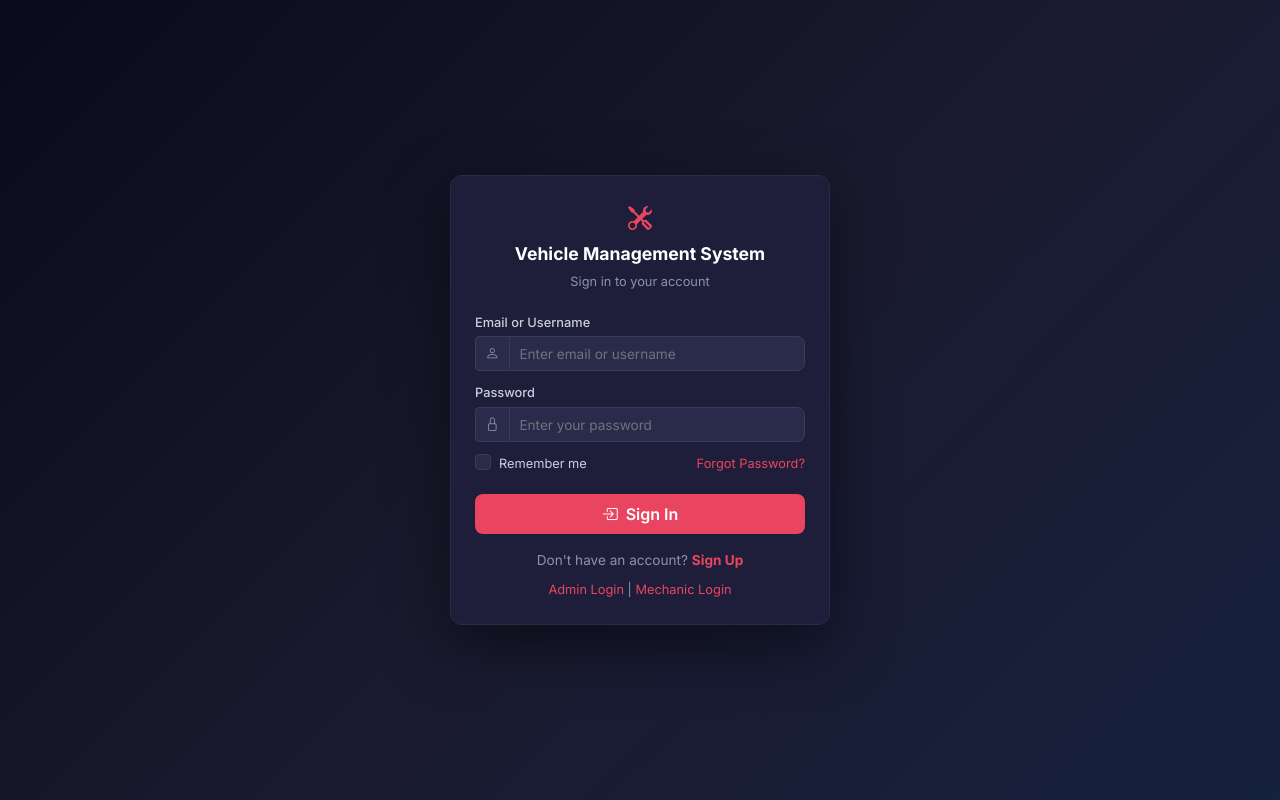
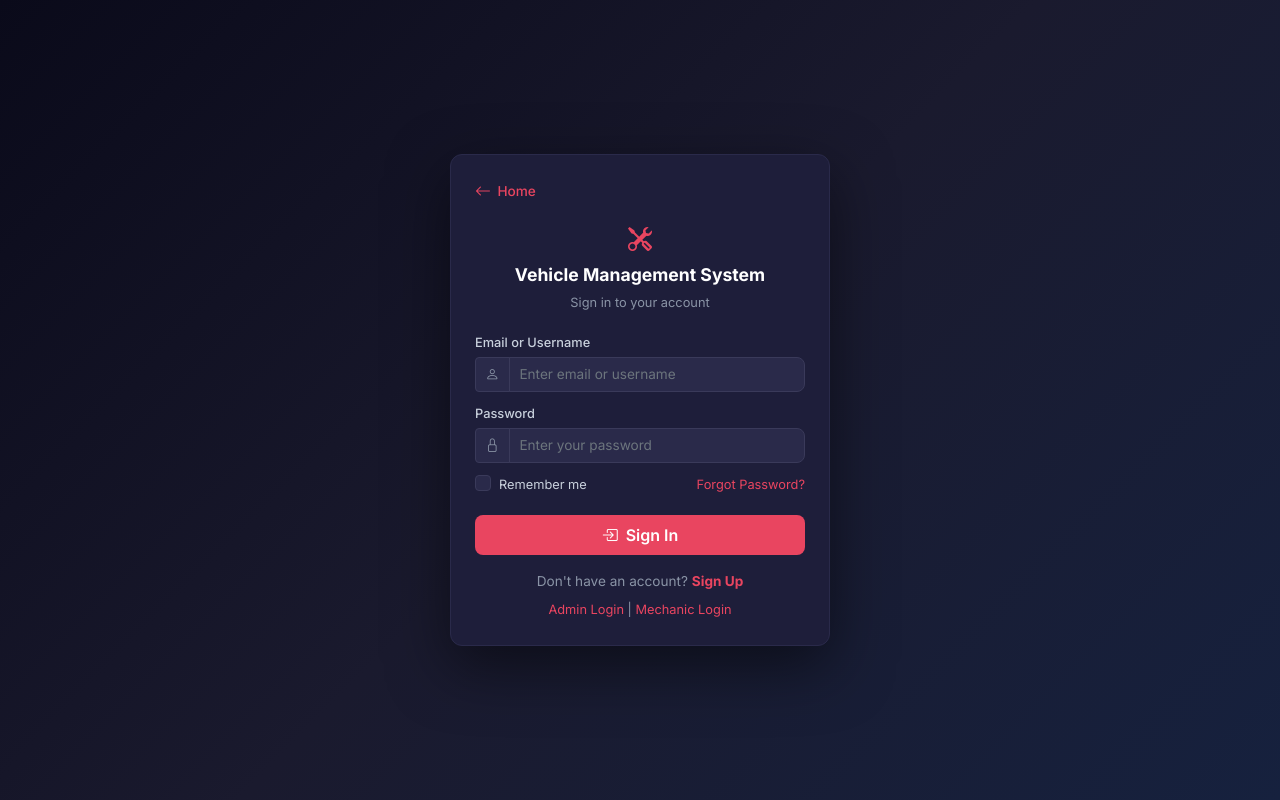
Before and after one commit to srikanthcode/VMS, a React (Vite) app in the folder client/: page /login in a window 1280 px wide. Built offline with nearby package versions, Linux system fonts and the light colour scheme.

Commit message:
feat: add back to home link on login and register pages

```diff
--- a/client/src/App.css
+++ b/client/src/App.css
@@ -1563,6 +1563,27 @@ body {
   padding: 1.5rem;
 }
 
+.back-home {
+  display: inline-flex;
+  align-items: center;
+  gap: 0.4rem;
+  color: var(--accent);
+  text-decoration: none;
+  font-size: 0.85rem;
+  font-weight: 500;
+  margin-bottom: 1rem;
+  transition: var(--transition);
+}
+
+.back-home:hover {
+  color: var(--accent-hover);
+  transform: translateX(-3px);
+}
+
+.back-home i {
+  font-size: 1rem;
+}
+
 [data-theme="light"] .auth-card {
   background: #ffffff;
   border-color: #e9ecef;
--- a/client/src/pages/auth/LoginPage.jsx
+++ b/client/src/pages/auth/LoginPage.jsx
@@ -63,6 +63,9 @@ const LoginPage = () => {
   return (
     <div className="auth-page">
       <div className="auth-card auth-card-md animate-slideUp">
+        <Link to="/" className="back-home">
+          <i className="bi bi-arrow-left"></i> Home
+        </Link>
         <div className="logo">
           <i className="bi bi-tools"></i>
           <h2>Vehicle Management System</h2>
--- a/client/src/pages/auth/RegisterPage.jsx
+++ b/client/src/pages/auth/RegisterPage.jsx
@@ -85,6 +85,9 @@ const RegisterPage = () => {
   return (
     <div className="auth-page">
       <div className="auth-card auth-card-md animate-slideUp">
+        <Link to="/" className="back-home">
+          <i className="bi bi-arrow-left"></i> Home
+        </Link>
         <div className="logo">
           <i className="bi bi-tools"></i>
           <h2>Vehicle Management System</h2>
```
